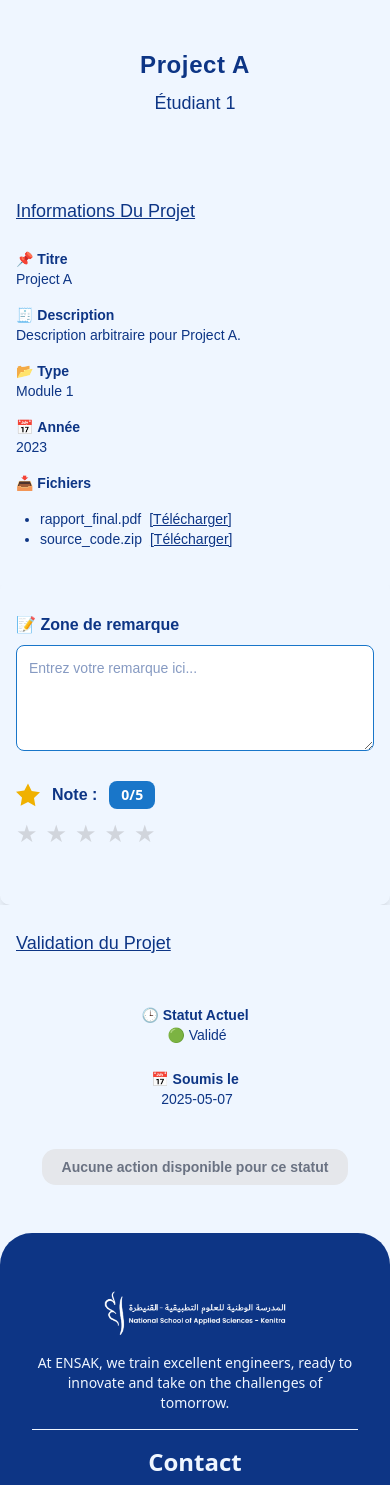
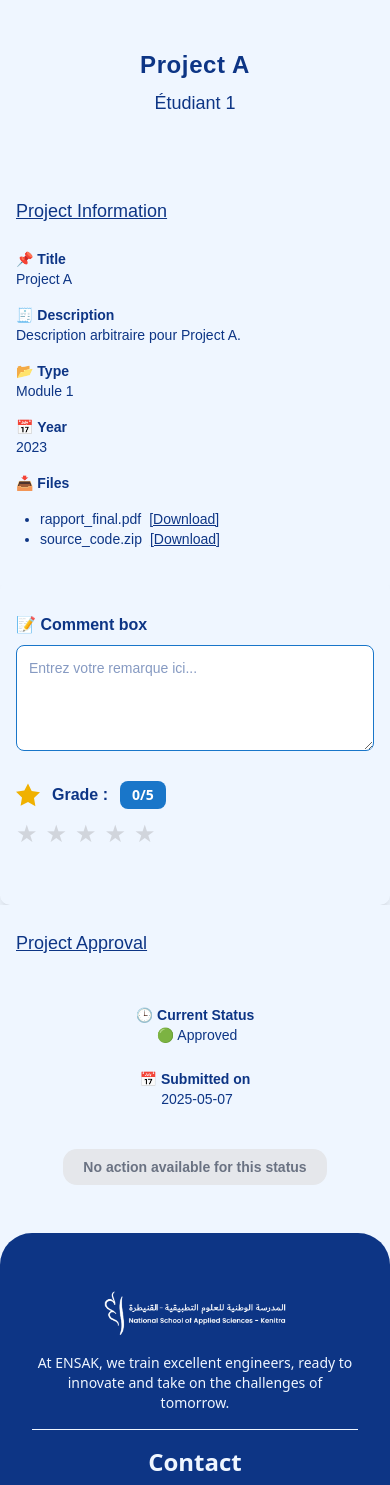
Before and after one commit to lunaticrime/react-project-upload-frontend, a React (Vite) app: page /info-projet/1 in a window 390 px wide. Shown: the top 1485 px of the page. Built offline with nearby package versions, Linux system fonts and the light colour scheme; a web font is replaced by a local one.

Commit message:
Fonction_to_modify/delete/add/changeStatut

```diff
--- a/src/components/Adminpage/Modify.jsx
+++ b/src/components/Adminpage/Modify.jsx
@@ -4,9 +4,27 @@ import React, { useState } from "react";
 const ModifyUser = ({ user, onClose }) => {
   const [role, setRole] = useState(user?.role || "Student"); // Default role
 
-  const handleSubmit = (event) => {
+  const handleSubmit = async (event) => {
     event.preventDefault(); // Prevent page reload
-    console.log("Form submitted"); // Add your form submission logic here
+
+    try {
+      // Simulate an API call to modify the user
+      const response = await new Promise((resolve) => {
+        setTimeout(() => {
+          resolve({ success: true, message: "User modified successfully" });
+        }, 500); // Simulate a response delay
+      });
+
+      if (response.success) {
+        alert(response.message); // Show success message
+      } else {
+        alert("Failed to modify user"); // Show failure message
+      }
+    } catch (error) {
+      console.error("Error modifying user:", error);
+      alert("An error occurred while modifying the user"); // Show error message
+    }
+
     onClose(); // Close the modal after submission
   };
 
--- a/src/components/Adminpage/addUser.jsx
+++ b/src/components/Adminpage/addUser.jsx
@@ -4,9 +4,27 @@ import React, { useState } from "react";
 const AddUser = ({ onClose }) => {
   const [role, setRole] = useState("Student"); // Default role
 
-  const handleSubmit = (event) => {
+  const handleSubmit = async (event) => {
     event.preventDefault(); // Prevent page reload
-    console.log("User added"); // Add your form submission logic here
+
+    try {
+      // Simulate an API call to add a user
+      const response = await new Promise((resolve) => {
+        setTimeout(() => {
+          resolve({ success: true, message: "User added successfully" });
+        }, 500); // Simulate a response delay
+      });
+
+      if (response.success) {
+        alert(response.message); // Show success message
+      } else {
+        alert("Failed to add user"); // Show failure message
+      }
+    } catch (error) {
+      console.error("Error adding user:", error);
+      alert("An error occurred while adding the user"); // Show error message
+    }
+
     onClose(); // Close the modal after submission
   };
 
--- a/src/components/Adminpage/deleteUser.jsx
+++ b/src/components/Adminpage/deleteUser.jsx
@@ -2,6 +2,28 @@ import React from "react";
 // import { X } from "react-feather";
 
 const DeleteUser = ({ user, onClose, onConfirm }) => {
+  const handleDelete = async () => {
+    try {
+      // Simuler un appel API pour supprimer un utilisateur
+      const response = await new Promise((resolve) => {
+        setTimeout(() => {
+          resolve({ success: true, message: "User deleted successfully" });
+        }, 500); // Simuler un délai de réponse
+      });
+
+      if (response.success) {
+        alert(response.message); // Afficher un message de succès
+      } else {
+        alert("Failed to delete user"); // Afficher un message d'échec
+      }
+    } catch (error) {
+      console.error("Error deleting user:", error);
+      alert("An error occurred while deleting the user"); // Afficher un message d'erreur
+    }
+
+    onClose(); // Fermer la modal après la suppression
+  };
+
   return (
     <div
       onClick={onClose}
@@ -57,7 +79,7 @@ const DeleteUser = ({ user, onClose, onConfirm }) => {
           </button>
           <button
             type="button"
-            onClick={onConfirm}
+            onClick={handleDelete}
             className="px-6 py-3 bg-red-500 text-white rounded-lg hover:bg-red-600 cursor-pointer"
           >
             Delete
--- a/src/components/InfoProjet/forum.jsx
+++ b/src/components/InfoProjet/forum.jsx
@@ -20,7 +20,7 @@ export default function Forum() {
           htmlFor="remarque"
           className="block text-left text-base sm:text-lg md:text-xl font-medium font-poppins text-blue-1 dark:text-blue-50 mb-2"
         >
-          📝 <strong>Zone de remarque</strong>
+          📝 <strong>Comment box</strong>
         </label>
         <textarea
           id="remarque"
@@ -46,7 +46,7 @@ export default function Forum() {
           </svg>
 
           <span className="text-base sm:text-lg md:text-xl font-medium font-poppins text-blue-1 dark:text-blue-200">
-            <strong>Note :</strong>
+            <strong>Grade :</strong>
           </span>
 
           <span className="px-3 py-1 rounded-md bg-blue-3 dark:bg-blue-50 text-white dark:text-blue-1 text-sm sm:text-base font-semibold">
--- a/src/components/InfoProjet/info.jsx
+++ b/src/components/InfoProjet/info.jsx
@@ -4,12 +4,12 @@ export default function Info({ projectName, description, type, year, files }) {
   return (
     <div className="px-4 sm:px-8 md:px-12 lg:px-20 py-8 sm:py-10 md:py-12 bg-blue-50 dark:bg-blue-2-dark">
       <h1 className="text-lg sm:text-xl md:text-2xl font-poppins text-blue-1 dark:text-blue-50 mb-6 underline">
-        Informations Du Projet
+        Project Information
       </h1>
       <div className="text-sm sm:text-base md:text-lg font-medium font-poppins text-blue-1 dark:text-blue-50 space-y-4">
         <div className="flex flex-col sm:flex-row">
           <p className="w-full sm:w-40">
-            📌 <strong>Titre</strong>
+            📌 <strong>Title</strong>
           </p>
           <p>
             <span className="hidden sm:inline">:</span> {projectName}
@@ -33,7 +33,7 @@ export default function Info({ projectName, description, type, year, files }) {
         </div>
         <div className="flex flex-col sm:flex-row">
           <p className="w-full sm:w-40">
-            📅 <strong>Année</strong>
+            📅 <strong>Year</strong>
           </p>
           <p>
             <span className="hidden sm:inline">:</span> {year}
@@ -41,7 +41,7 @@ export default function Info({ projectName, description, type, year, files }) {
         </div>
         <div className="flex flex-col sm:flex-row">
           <p className="w-full sm:w-40">
-            📥 <strong>Fichiers</strong>
+            📥 <strong>Files</strong>
           </p>
           <p>
             <span className="hidden sm:inline">:</span>
@@ -56,7 +56,7 @@ export default function Info({ projectName, description, type, year, files }) {
                   href={file.link}
                   className="text-blue-1 dark:text-blue-50 underline ml-2 hover:text-blue-3 dark:hover:text-blue-200"
                 >
-                  [Télécharger]
+                  [Download]
                 </a>
               </li>
             ))}
--- a/src/components/InfoProjet/valider.jsx
+++ b/src/components/InfoProjet/valider.jsx
@@ -1,20 +1,49 @@
 import React from "react";
 import { filterData } from "../../mockData/dataEspaceProf";
 
-export default function Valider({ statusValue, submissionDate }) {
+// Simulated API functions
+const api = {
+  updateProjectStatus: async (projectId, newStatus) => {
+    // Simulate an API call to update the project status
+    console.log(
+      `Simulating API call: Update project ${projectId} status to ${newStatus}`
+    );
+    return new Promise((resolve) => {
+      setTimeout(() => {
+        resolve({ success: true, status: newStatus });
+      }, 500);
+    });
+  },
+};
+
+export default function Valider({ statusValue, submissionDate, projectId }) {
   const statusItem = filterData.status.find(
     (item) => item.value === statusValue
   );
 
+  const updateStatus = async (newStatus) => {
+    try {
+      const response = await api.updateProjectStatus(projectId, newStatus);
+      if (response.success) {
+        alert(`Status updated to ${response.status}`);
+      } else {
+        alert("Failed to update status");
+      }
+    } catch (error) {
+      console.error("Error updating status:", error);
+      alert("An error occurred while updating the status");
+    }
+  };
+
   return (
     <div className="px-4 sm:px-8 md:px-12 lg:px-20 pb-12 bg-blue-50 dark:bg-blue-2-dark font-poppins text-blue-1 dark:text-blue-50">
       <h1 className="py-6 sm:py-8 text-left text-lg sm:text-xl md:text-2xl mb-6 underline">
-        Validation du Projet
+        Project Approval
       </h1>
       <div className="flex flex-col sm:flex-row sm:items-center sm:justify-between gap-6 sm:gap-10 text-sm sm:text-base md:text-lg font-medium mb-10">
         <div className="flex flex-col sm:flex-row items-center sm:items-start text-center sm:text-left">
           <p className="min-w-[10rem]">
-            🕒 <strong>Statut Actuel</strong>
+            🕒 <strong>Current Status</strong>
           </p>
           <p className="pl-1 sm:pl-2">
             {statusItem ? statusItem.label : "Inconnu"}
@@ -22,7 +51,7 @@ export default function Valider({ statusValue, submissionDate }) {
         </div>
         <div className="flex flex-col sm:flex-row items-center sm:items-start text-center sm:text-left">
           <p className="min-w-[10rem]">
-            📅 <strong>Soumis le</strong>
+            📅 <strong>Submitted on </strong>
           </p>
           <p className="pl-1 sm:pl-2">{submissionDate}</p>
         </div>
@@ -30,11 +59,17 @@ export default function Valider({ statusValue, submissionDate }) {
       <div className="flex flex-col sm:flex-row justify-center items-center gap-4 sm:gap-10 mt-6">
         {statusValue === "pending" ? (
           <>
-            <button className="group flex items-center justify-center gap-2 rounded-xl bg-blue-1 dark:bg-blue-50 px-5 sm:px-6 py-2 sm:py-3 text-sm sm:text-base font-semibold text-white dark:text-blue-1 shadow-md hover:bg-white dark:hover:bg-blue-1 hover:text-blue-1 dark:hover:text-blue-50 border hover:border-blue-1 dark:hover:border-blue-50 transition-all duration-200 cursor-pointer">
-              ✅ Valider
+            <button
+              onClick={() => updateStatus("approved")}
+              className="group flex items-center justify-center gap-2 rounded-xl bg-blue-1 dark:bg-blue-50 px-5 sm:px-6 py-2 sm:py-3 text-sm sm:text-base font-semibold text-white dark:text-blue-1 shadow-md hover:bg-white dark:hover:bg-blue-1 hover:text-blue-1 dark:hover:text-blue-50 border hover:border-blue-1 dark:hover:border-blue-50 transition-all duration-200 cursor-pointer"
+            >
+              ✅ Approve
             </button>
-            <button className="group flex items-center justify-center gap-2 rounded-xl bg-blue-1 dark:bg-blue-50 px-5 sm:px-6 py-2 sm:py-3 text-sm sm:text-base font-semibold text-white dark:text-blue-1 shadow-md hover:bg-white dark:hover:bg-blue-1 hover:text-blue-1 dark:hover:text-blue-50 border hover:border-blue-1 dark:hover:border-blue-50 transition-all duration-200 cursor-pointer">
-              ❌ Refuser
+            <button
+              onClick={() => updateStatus("rejected")}
+              className="group flex items-center justify-center gap-2 rounded-xl bg-blue-1 dark:bg-blue-50 px-5 sm:px-6 py-2 sm:py-3 text-sm sm:text-base font-semibold text-white dark:text-blue-1 shadow-md hover:bg-white dark:hover:bg-blue-1 hover:text-blue-1 dark:hover:text-blue-50 border hover:border-blue-1 dark:hover:border-blue-50 transition-all duration-200 cursor-pointer"
+            >
+              ❌ Reject
             </button>
           </>
         ) : (
@@ -42,7 +77,7 @@ export default function Valider({ statusValue, submissionDate }) {
             disabled
             className="rounded-xl px-5 sm:px-6 py-2 sm:py-3 text-sm sm:text-base font-semibold text-gray-500 bg-gray-200 cursor-not-allowed"
           >
-            Aucune action disponible pour ce statut
+            No action available for this status
           </button>
         )}
       </div>
--- a/src/mockData/dataEspaceProf.js
+++ b/src/mockData/dataEspaceProf.js
@@ -39,9 +39,9 @@ export const filterData = {
   ],
   status: [
     { id: 0, value: "default", label: "Filter by Status" }, // Default value
-    { id: 1, value: "pending", label: "🟡 En Attente" },
-    { id: 2, value: "approved", label: "🟢 Validé" },
-    { id: 3, value: "rejected", label: "🔴 Refusé" },
+    { id: 1, value: "pending", label: "🟡  Pending" },
+    { id: 2, value: "approved", label: "🟢 Approved" },
+    { id: 3, value: "rejected", label: "🔴 Rejected" },
   ],
 };
 
--- a/src/pages/infoProjet.jsx
+++ b/src/pages/infoProjet.jsx
@@ -82,6 +82,7 @@ function InfoProjet() {
         statusValue={project.status}
         submissionDate="2025-05-07"
         isDarkMode={isDarkMode}
+        projectId={project.id}
       />
       <Footer isDarkMode={isDarkMode} setIsDarkMode={setIsDarkMode} />
       <BackToTop />
```
